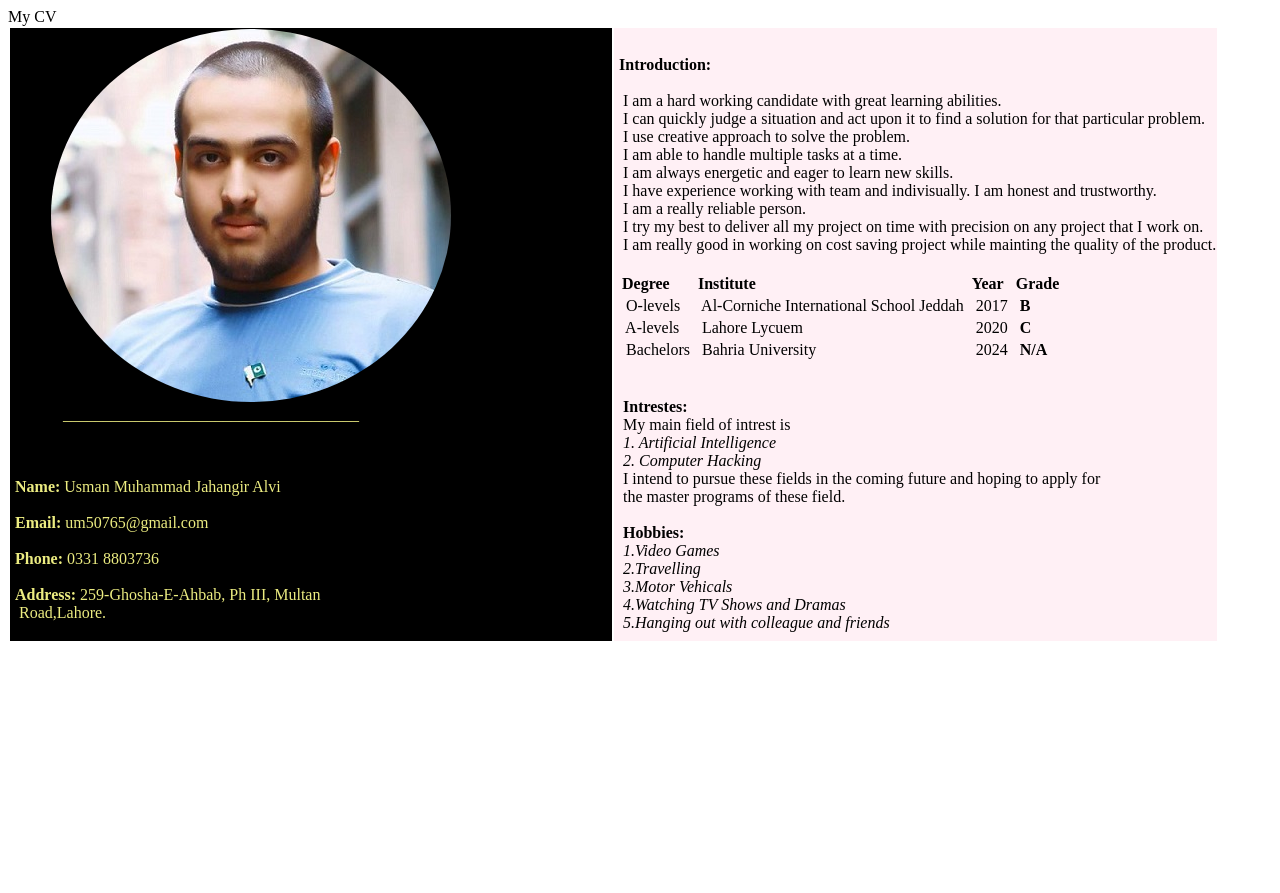
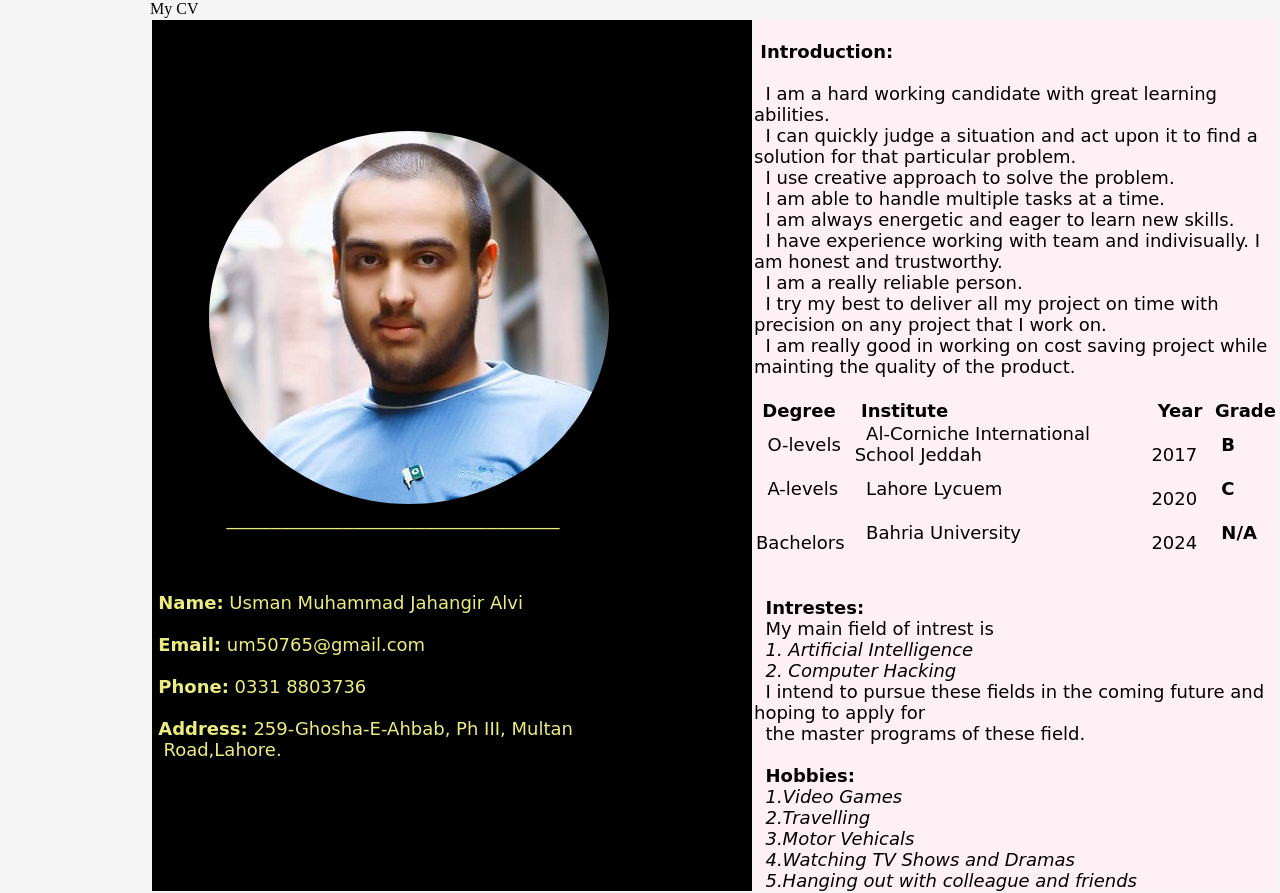
Before and after one commit to usman9856/usman9856.github.io, a plain HTML site: page Index.html in a window 1280 px wide. Before the commit the page ends 800 px from the top, so only its background shows below. Drawn offline with Linux system fonts and the light colour scheme; files whose address does not match are found by name.

Commit message:
Update Index.html

```diff
--- a/Index.html
+++ b/Index.html
@@ -1,6 +1,6 @@
 <!DOCTYPE html>
 <html>
-<link rel="stylesheet" href="My CV 2.css">
+<link rel="stylesheet" href="Index.css">
     <head>
         <title>
             My CV
```
